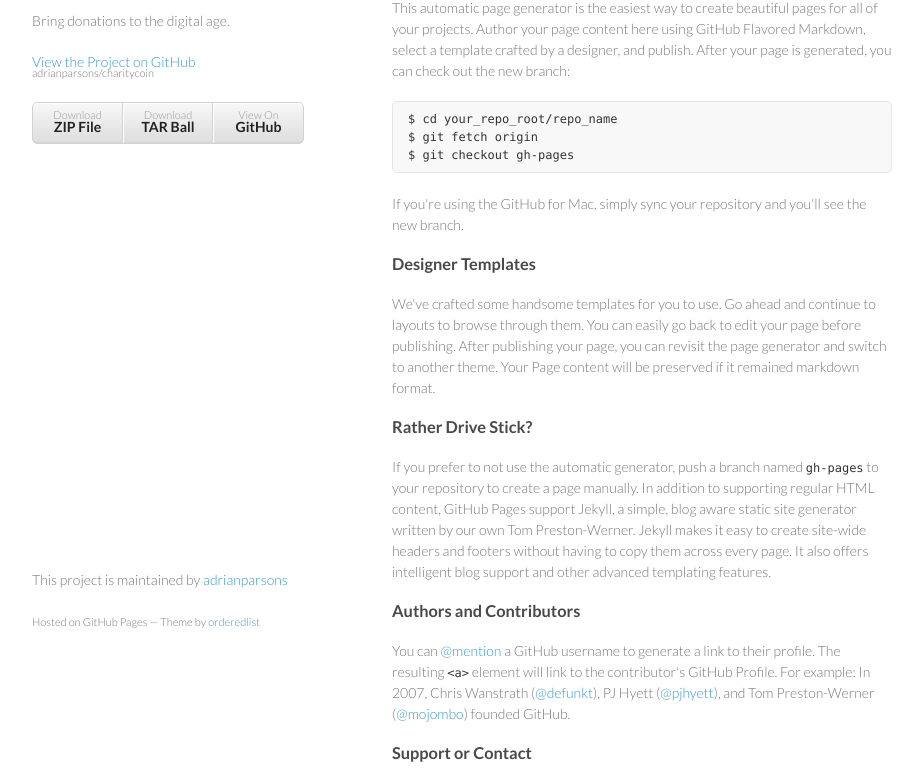
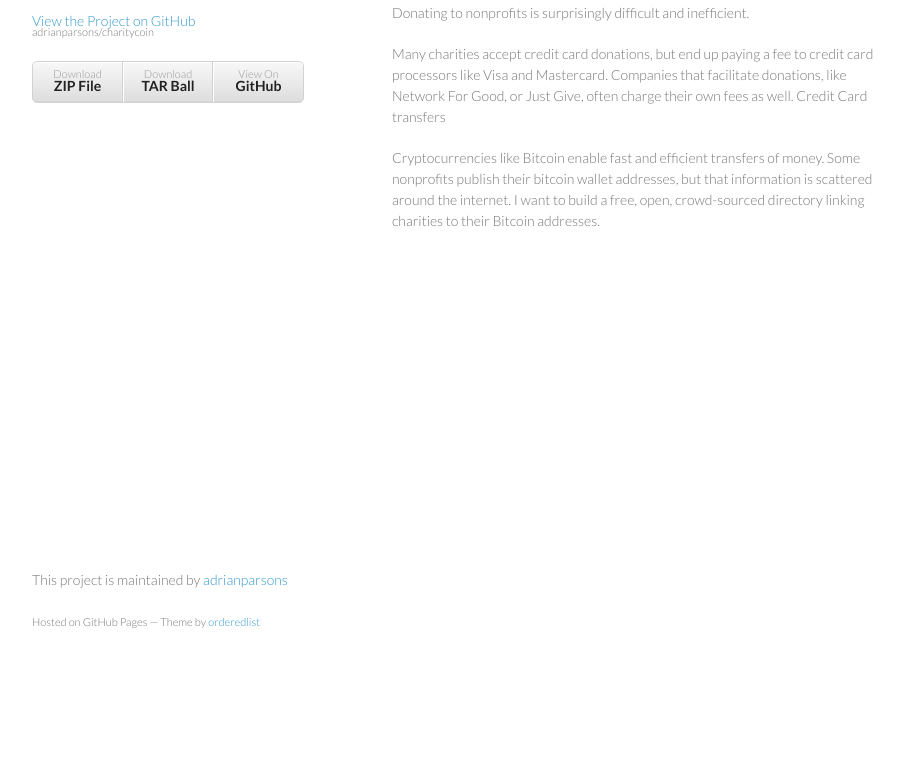
Before and after one commit to charitycoin/directory, a plain HTML site: page index.html in a window 1280 px wide. Shown: the part 99-878 px from the top of the page, without its empty margins (178-1101 px from the left). After the commit the page ends 800 px from the top, so only its background shows below. Drawn offline with Linux system fonts and the light colour scheme.

```diff
--- a/index.html
+++ b/index.html
@@ -16,7 +16,7 @@
     <div class="wrapper">
       <header>
         <h1>Charitycoin</h1>
-        <p>Bring donations to the digital age.</p>
+        <p></p>
 
         <p class="view"><a href="https://github.com/adrianparsons/charitycoin">View the Project on GitHub <small>adrianparsons/charitycoin</small></a></p>
 
@@ -28,37 +28,14 @@
         </ul>
       </header>
       <section>
-        <h3>
-<a id="welcome-to-github-pages" class="anchor" href="#welcome-to-github-pages" aria-hidden="true"><span class="octicon octicon-link"></span></a>Welcome to GitHub Pages.</h3>
+        <h2>
+<a id="bring-donations-to-the-digital-age" class="anchor" href="#bring-donations-to-the-digital-age" aria-hidden="true"><span class="octicon octicon-link"></span></a>Bring Donations to the digital age.</h2>
 
-<p>This automatic page generator is the easiest way to create beautiful pages for all of your projects. Author your page content here using GitHub Flavored Markdown, select a template crafted by a designer, and publish. After your page is generated, you can check out the new branch:</p>
+<p>Donating to nonprofits is surprisingly difficult and inefficient.</p>
 
-<pre><code>$ cd your_repo_root/repo_name
-$ git fetch origin
-$ git checkout gh-pages
-</code></pre>
+<p>Many charities accept credit card donations, but end up paying a fee to credit card processors like Visa and Mastercard. Companies that facilitate donations, like Network For Good, or Just Give, often charge their own fees as well. Credit Card transfers </p>
 
-<p>If you're using the GitHub for Mac, simply sync your repository and you'll see the new branch.</p>
-
-<h3>
-<a id="designer-templates" class="anchor" href="#designer-templates" aria-hidden="true"><span class="octicon octicon-link"></span></a>Designer Templates</h3>
-
-<p>We've crafted some handsome templates for you to use. Go ahead and continue to layouts to browse through them. You can easily go back to edit your page before publishing. After publishing your page, you can revisit the page generator and switch to another theme. Your Page content will be preserved if it remained markdown format.</p>
-
-<h3>
-<a id="rather-drive-stick" class="anchor" href="#rather-drive-stick" aria-hidden="true"><span class="octicon octicon-link"></span></a>Rather Drive Stick?</h3>
-
-<p>If you prefer to not use the automatic generator, push a branch named <code>gh-pages</code> to your repository to create a page manually. In addition to supporting regular HTML content, GitHub Pages support Jekyll, a simple, blog aware static site generator written by our own Tom Preston-Werner. Jekyll makes it easy to create site-wide headers and footers without having to copy them across every page. It also offers intelligent blog support and other advanced templating features.</p>
-
-<h3>
-<a id="authors-and-contributors" class="anchor" href="#authors-and-contributors" aria-hidden="true"><span class="octicon octicon-link"></span></a>Authors and Contributors</h3>
-
-<p>You can <a href="https://github.com/blog/821" class="user-mention">@mention</a> a GitHub username to generate a link to their profile. The resulting <code>&lt;a&gt;</code> element will link to the contributor's GitHub Profile. For example: In 2007, Chris Wanstrath (<a href="https://github.com/defunkt" class="user-mention">@defunkt</a>), PJ Hyett (<a href="https://github.com/pjhyett" class="user-mention">@pjhyett</a>), and Tom Preston-Werner (<a href="https://github.com/mojombo" class="user-mention">@mojombo</a>) founded GitHub.</p>
-
-<h3>
-<a id="support-or-contact" class="anchor" href="#support-or-contact" aria-hidden="true"><span class="octicon octicon-link"></span></a>Support or Contact</h3>
-
-<p>Having trouble with Pages? Check out the documentation at <a href="https://help.github.com/pages">https://help.github.com/pages</a> or contact <a href="mailto:support@github.com">support@github.com</a> and we’ll help you sort it out.</p>
+<p>Cryptocurrencies like Bitcoin enable fast and efficient transfers of money. Some nonprofits publish their bitcoin wallet addresses, but that information is scattered around the internet. I want to build a free, open, crowd-sourced directory linking charities to their Bitcoin addresses.</p>
       </section>
       <footer>
         <p>This project is maintained by <a href="https://github.com/adrianparsons">adrianparsons</a></p>
```
Also changed, not shown: params.json (+1 -1 lines).
